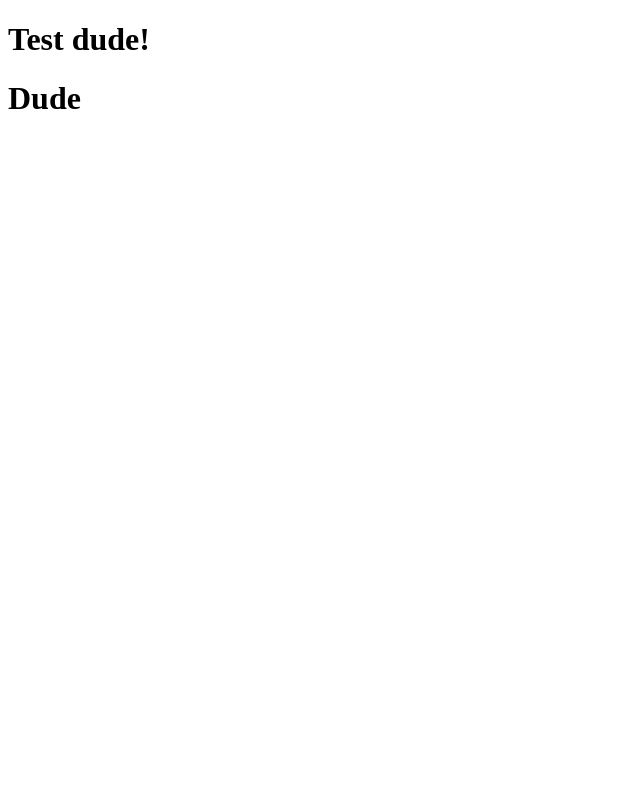
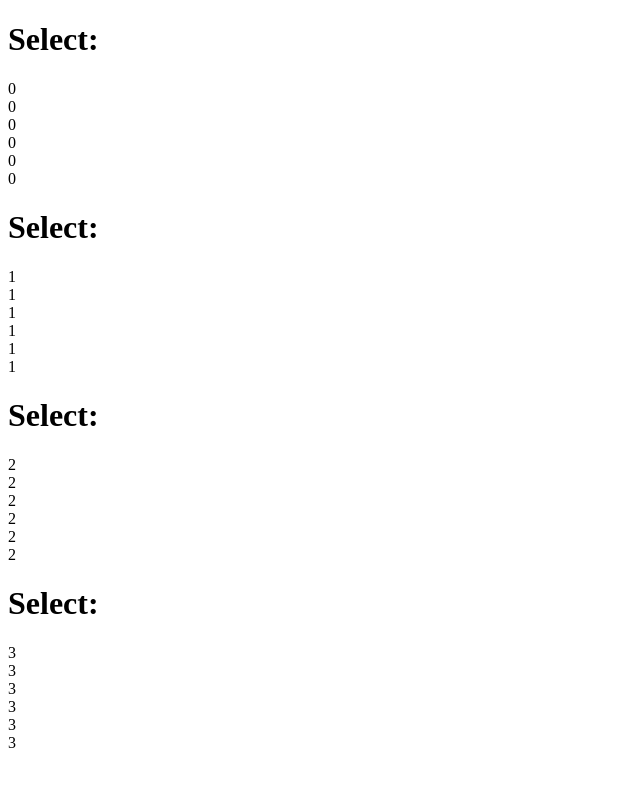
Before and after one commit to NofGuttman/BullsAndCows, a React app: page / in a window 1280 px wide. Shown: the top 786 px of the page, without its empty margins (0-640 px from the left). Built offline with nearby package versions, Linux system fonts and the light colour scheme; the HTML template or start-up script is replaced by a standard one.

Commit message:
few changes and fixes

```diff
--- a/src/components/App.js
+++ b/src/components/App.js
@@ -1,13 +1,26 @@
 import React from 'react';
-import DigitSelect from './DigitSelect'
+import DigitSelect from './DigitSelect';
 
-const App = () => {
-  return(
-    <div>
-      <h1>Test dude!</h1>
-      <DigitSelect/>
-    </div>
-  );
+class App extends React.Component {
+  constructor(props){
+    super(props)
+    this.state = {
+      nextGuess: [0, 0, 0, 0]
+    }
+  }
+  chooseNumber(place, number) {
+    this.state.nextGuess[place] = number;
+  }
+  render() {
+    return(
+      <div>
+        <DigitSelect digitNumber={0} />
+        <DigitSelect digitNumber={1} />
+        <DigitSelect digitNumber={2} />
+        <DigitSelect digitNumber={3} />
+      </div>
+    );
+  }
 }
 
 export default App;
--- a/src/components/Digit.js
+++ b/src/components/Digit.js
@@ -1,8 +1,11 @@
 import React from 'react';
 
-const Digit = ({value, style}) => {
+const Digit = ({value, style, digitNumber}) => {
   return(
-    <div className={style}></div>
+    <div
+      className={style}
+      value={value}>{digitNumber}
+    </div>
   );
 }
 
--- a/src/components/DigitSelect.js
+++ b/src/components/DigitSelect.js
@@ -1,16 +1,16 @@
 import React from 'react';
 import Digit from './Digit';
 
-const DigitSelect = () => {
+const DigitSelect = ({digitNumber}) => {
   return(
-    <div>
-      <h1>Dude</h1>
-      <Digit value={0} style={"red digit"} />
-      <Digit value={1} style={"yellow digit"} />
-      <Digit value={2} style={"green digit"} />
-      <Digit value={3} style={"blue digit"} />
-      <Digit value={4} style={"purple digit"} />
-      <Digit value={5} style={"orange digit"} />
+    <div className="select">
+      <h1>Select:</h1>
+      <Digit digitNumber={digitNumber} value={0} style="red digit" />
+      <Digit digitNumber={digitNumber} value={1} style="yellow digit" />
+      <Digit digitNumber={digitNumber} value={2} style="green digit" />
+      <Digit digitNumber={digitNumber} value={3} style="blue digit" />
+      <Digit digitNumber={digitNumber} value={4} style="purple digit" />
+      <Digit digitNumber={digitNumber} value={5} style="orange digit" />
     </div>
   );
 }
--- a/src/style.css
+++ b/src/style.css
@@ -1,6 +1,12 @@
 body {
     font-family: sans-serif;
 }
+
+.select {
+  float: left;
+  margin: 10px;
+}
+
 .digit {
   margin: 2px;
   width: 30px;
```
Also changed, not shown: src/bundle.js.
